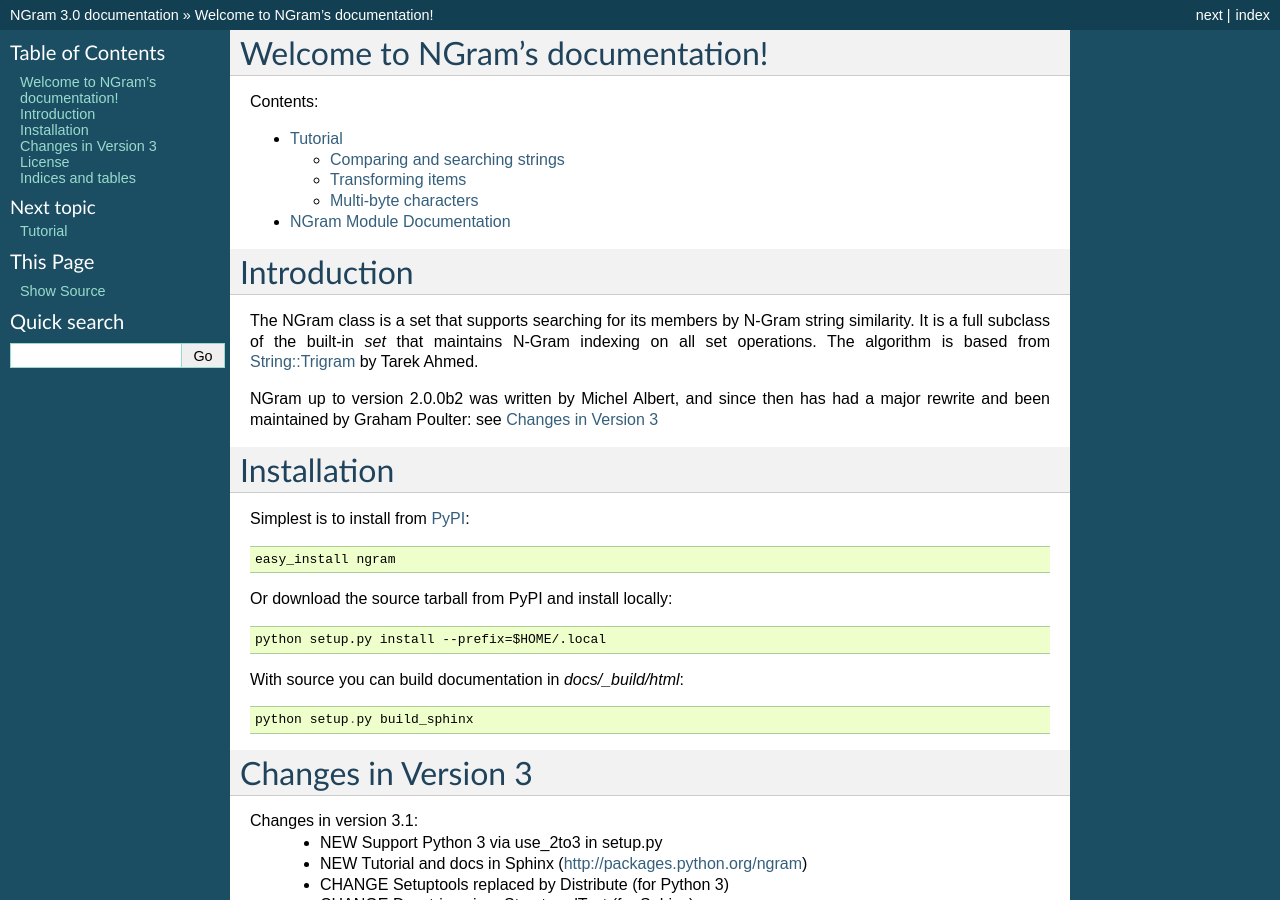
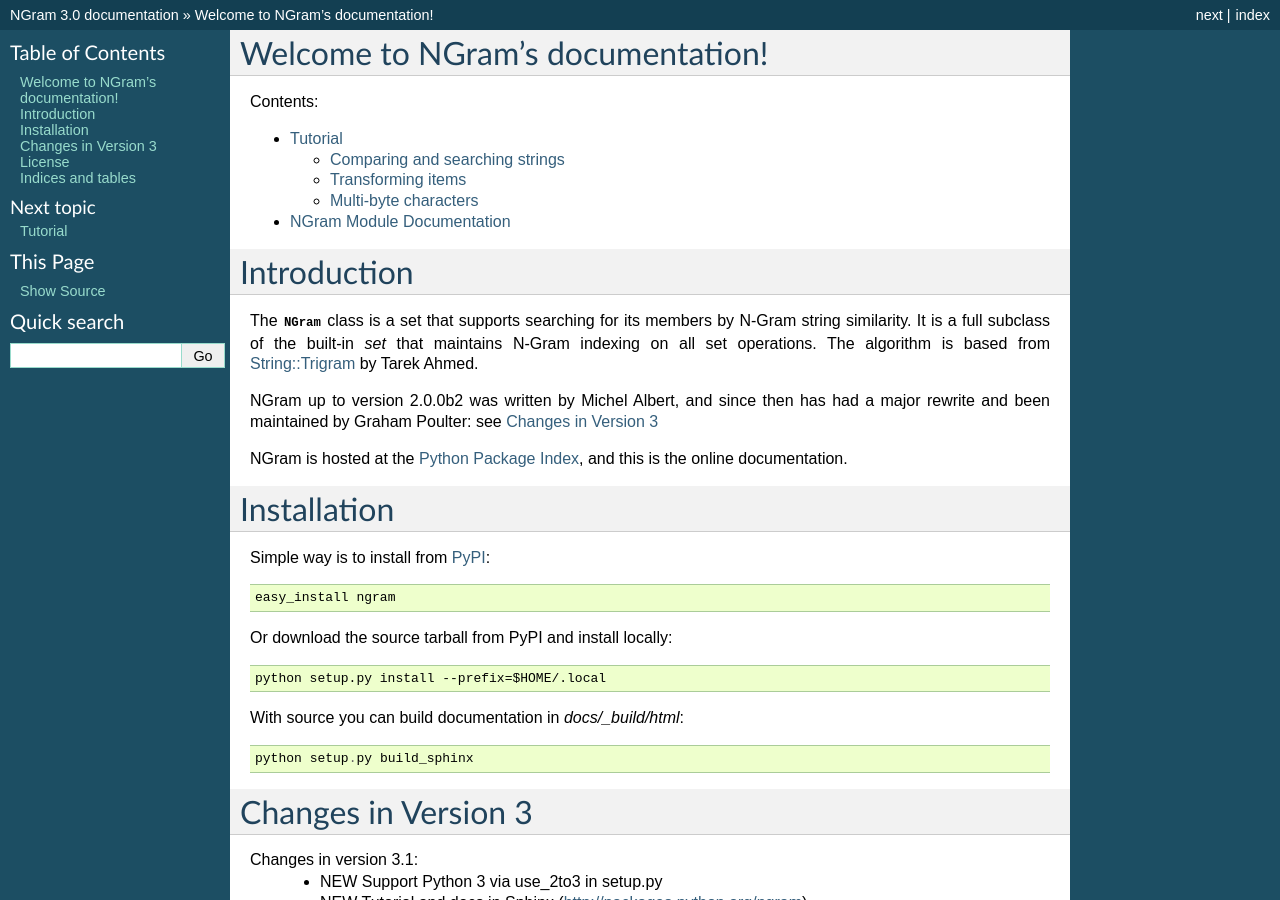
Before and after one commit to gpoulter/python-ngram, a Sphinx documentation site: the page built from docs/index.rst, in a window 1280 px wide and 900 px high. Built offline with Sphinx 7.4.7, drawn with Linux system fonts in a browser that asks for light colours.

```diff
--- a/docs/index.rst
+++ b/docs/index.rst
@@ -17,20 +17,24 @@ Contents:
 Introduction
 ============
 
-The NGram class is a set that supports searching for its members by
-N-Gram string similarity. It is a full subclass of the built-in `set`
-that maintains N-Gram indexing on all set operations. The algorithm is
-based from `String::Trigram
+The :class:`~ngram.NGram` class is a set that supports searching for
+its members by N-Gram string similarity. It is a full subclass of the
+built-in `set` that maintains N-Gram indexing on all set
+operations. The algorithm is based from `String::Trigram
 <http://search.cpan.org/dist/String-Trigram/>`_ by Tarek Ahmed.
 
 NGram up to version 2.0.0b2 was written by Michel Albert, and since
 then has had a major rewrite and been maintained by Graham Poulter:
 see `Changes in Version 3`_
 
+NGram is hosted at the `Python Package Index
+<http://pypi.python.org/pypi/ngram>`_, and this is the online
+documentation.
+
 Installation
 ============
 
-Simplest is to install from `PyPI <http://packages.python.org/ngram>`_::
+Simple way is to install from `PyPI <http://pypi.python.org/pypi/ngram>`_::
 
    easy_install ngram
 
```
Also changed, not shown: ngram.py (+2 -5 lines), setup.py (+9 -8 lines).
